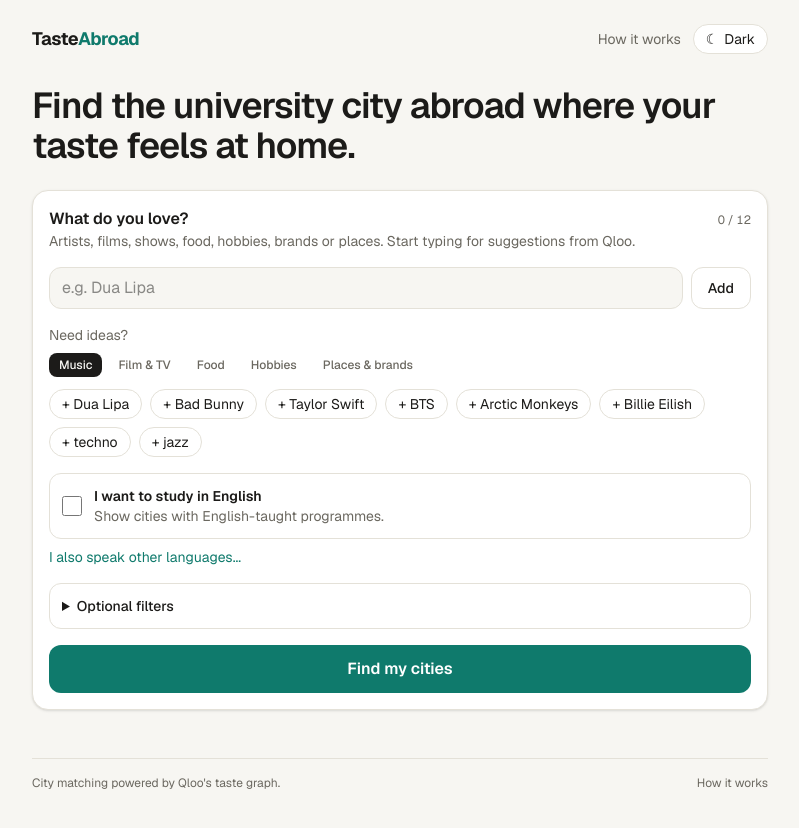
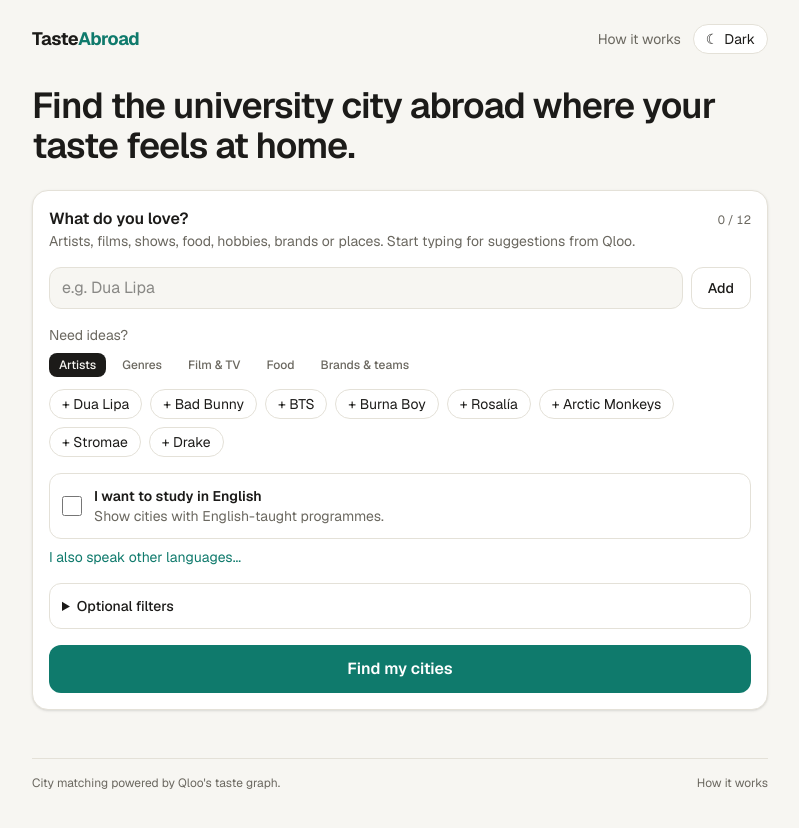
Before and after one commit to Devvzz/tasteabroad, a Next.js app: page / in a window 1280 px wide. Shown: the top 828 px of the page, without its empty margins (240-1039 px from the left). Built offline with nearby package versions, Linux system fonts and the light colour scheme.

Commit message:
Swap idea chips for ones Qloo can rank

```diff
--- a/components/IdeaChips.tsx
+++ b/components/IdeaChips.tsx
@@ -2,13 +2,14 @@
 
 import { useState } from "react";
 
-// A handpicked mix that works well with Qloo: well-known names plus genres and hobbies.
+// Every idea here was checked against Qloo: each one ranks the cities differently, from all over the world.
+// Ideas Qloo has no city data for (coffee, hiking, K-pop and the like) are left out so a tap always counts.
 const IDEAS: Record<string, string[]> = {
-  Music: ["Dua Lipa", "Bad Bunny", "Taylor Swift", "BTS", "Arctic Monkeys", "Billie Eilish", "techno", "jazz"],
-  "Film & TV": ["Studio Ghibli", "anime", "Stranger Things", "Harry Potter", "Marvel", "La La Land", "K-drama", "The Office"],
-  Food: ["street food", "sushi", "tapas", "coffee", "pizza", "ramen", "vegan food", "craft beer"],
-  Hobbies: ["hiking", "surfing", "skateboarding", "cycling", "football", "museums", "video games", "photography"],
-  "Places & brands": ["Nike", "IKEA", "Apple", "beaches", "mountains", "nightlife", "vintage shopping", "Lego"],
+  Artists: ["Dua Lipa", "Bad Bunny", "BTS", "Burna Boy", "Rosalía", "Arctic Monkeys", "Stromae", "Drake"],
+  Genres: ["techno", "jazz", "reggaeton", "Afrobeats", "metal", "hip-hop", "indie rock", "anime"],
+  "Film & TV": ["Studio Ghibli", "One Piece", "Money Heist", "Game of Thrones", "Pixar", "The Office", "Stranger Things", "Marvel"],
+  Food: ["street food", "sushi", "ramen", "tapas", "craft beer"],
+  "Brands & teams": ["Manchester United", "Red Bull", "Patagonia", "Adidas", "Zara", "Uniqlo", "Lego"],
 };
 const CATEGORIES = Object.keys(IDEAS);
 
```
